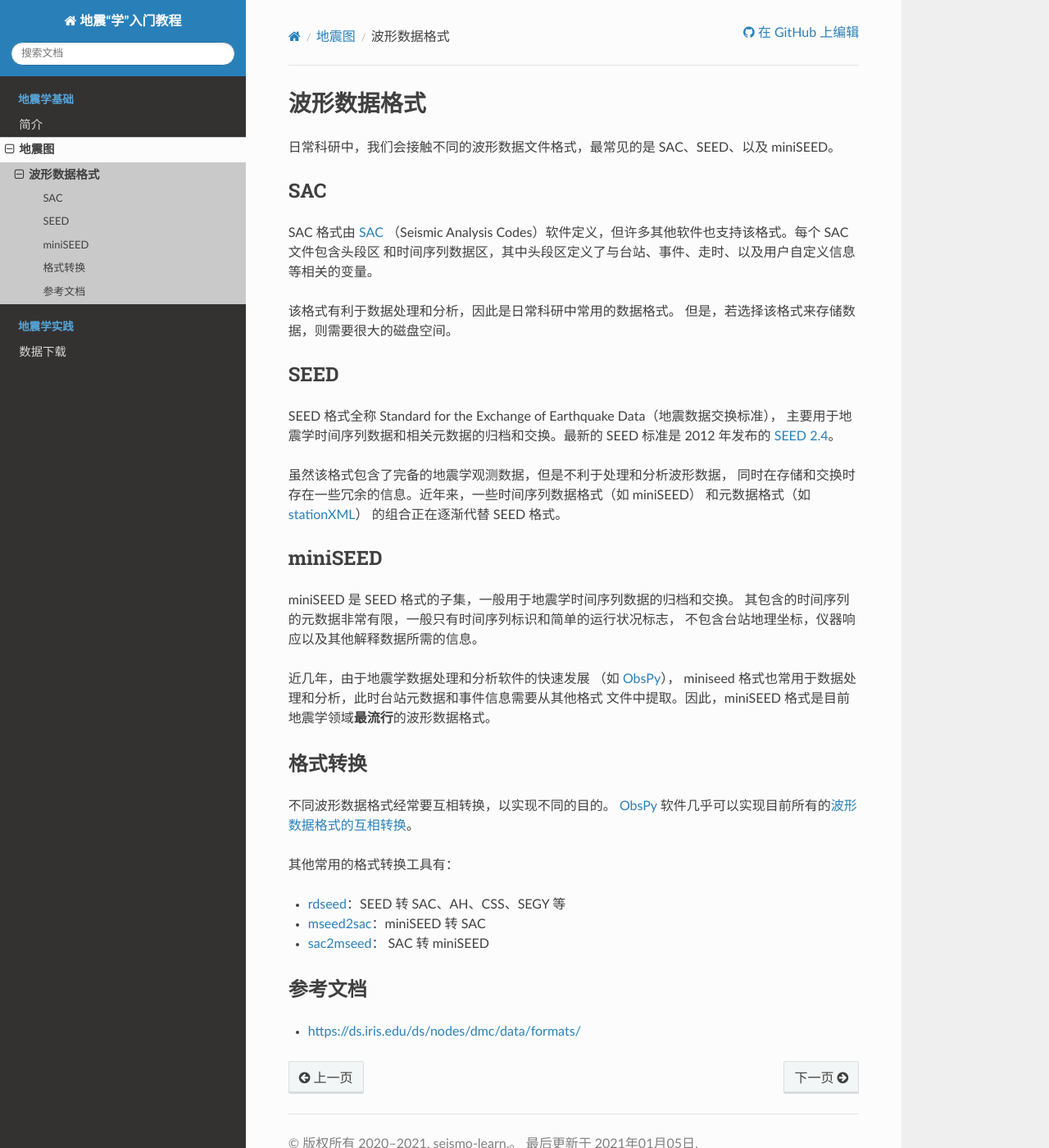
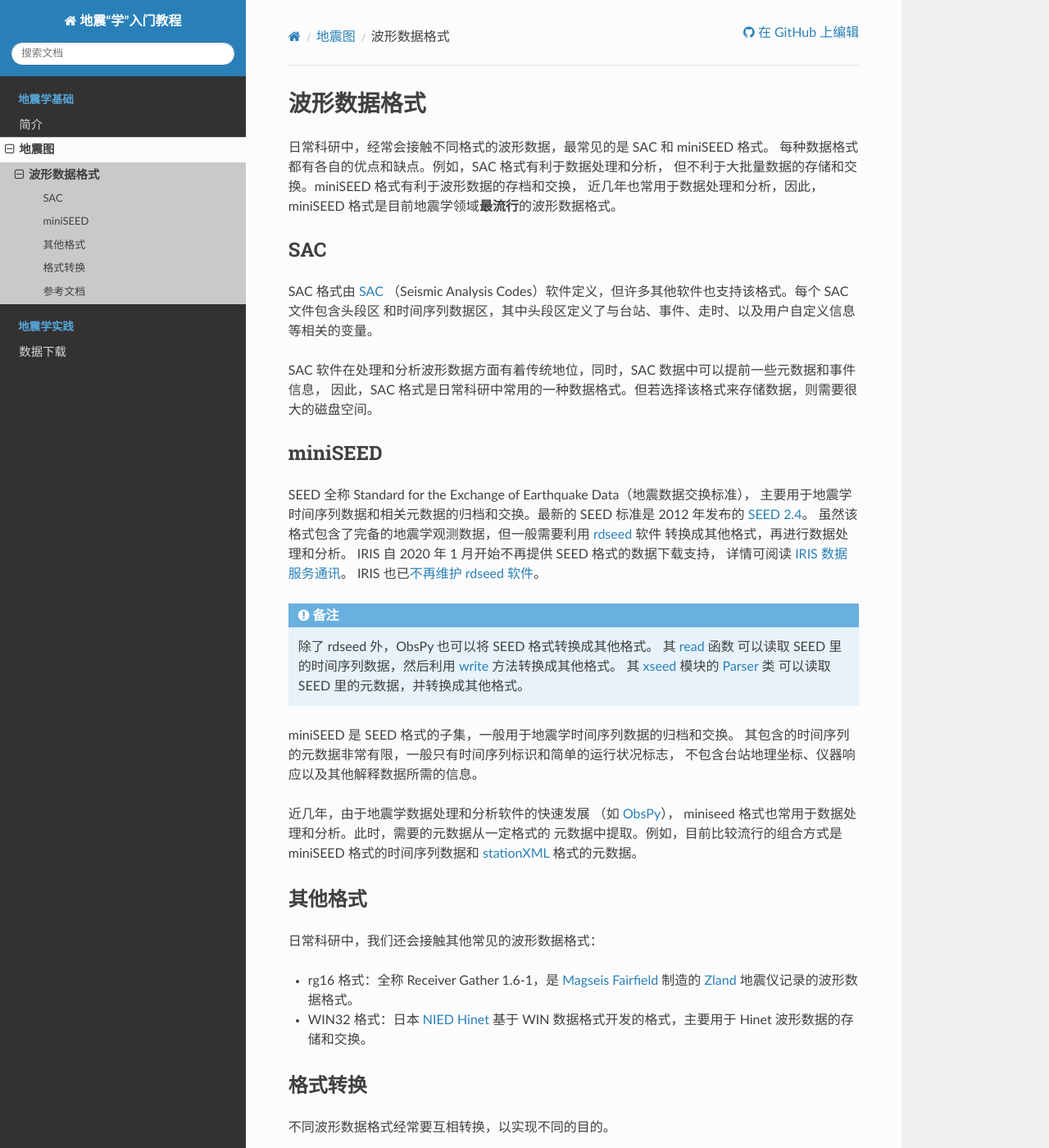
Before and after one commit to seismo-learn/seismology101, a Sphinx documentation site: the page built from source/seismogram/data-format.rst, in a window 1280 px wide and 1400 px high. Shown: the whole window at 82% size. Built offline with Sphinx 7.4.7 and the Read the Docs theme 2.0.0, drawn with Linux system fonts in a browser that asks for light colours; some of the changed text lies outside the part shown.

Commit message:
Add other formats

```diff
--- a/source/seismogram/data-format.rst
+++ b/source/seismogram/data-format.rst
@@ -1,7 +1,10 @@
 波形数据格式
 ============
 
-日常科研中，我们会接触不同的波形数据文件格式，最常见的是 SAC、SEED、以及 miniSEED。
+日常科研中，经常会接触不同格式的波形数据，最常见的是 SAC 和 miniSEED 格式。
+每种数据格式都有各自的优点和缺点。例如，SAC 格式有利于数据处理和分析，
+但不利于大批量数据的存储和交换。miniSEED 格式有利于波形数据的存档和交换，
+近几年也常用于数据处理和分析，因此，miniSEED 格式是目前地震学领域\ **最流行**\ 的波形数据格式。
 
 SAC
 ---
@@ -10,46 +13,67 @@ SAC 格式由 `SAC <https://ds.iris.edu/ds/nodes/dmc/software/downloads/SAC/>`__
 （Seismic Analysis Codes）软件定义，但许多其他软件也支持该格式。每个 SAC 文件包含头段区
 和时间序列数据区，其中头段区定义了与台站、事件、走时、以及用户自定义信息等相关的变量。
 
-该格式有利于数据处理和分析，因此是日常科研中常用的数据格式。
-但是，若选择该格式来存储数据，则需要很大的磁盘空间。
-
-SEED
-----
-
-SEED 格式全称 Standard for the Exchange of Earthquake Data（地震数据交换标准），
-主要用于地震学时间序列数据和相关元数据的归档和交换。最新的 SEED 标准是 2012 年发布的
-`SEED 2.4 <http://www.fdsn.org/pdf/SEEDManual_V2.4.pdf>`__。
-
-虽然该格式包含了完备的地震学观测数据，但是不利于处理和分析波形数据，
-同时在存储和交换时存在一些冗余的信息。近年来，一些时间序列数据格式（如 miniSEED）
-和元数据格式（如 `stationXML <https://www.fdsn.org/xml/station/>`__）
-的组合正在逐渐代替 SEED 格式。
+SAC 软件在处理和分析波形数据方面有着传统地位，同时，SAC 数据中可以提前一些元数据和事件信息，
+因此，SAC 格式是日常科研中常用的一种数据格式。但若选择该格式来存储数据，则需要很大的磁盘空间。
 
 miniSEED
 --------
 
+SEED 全称 Standard for the Exchange of Earthquake Data（地震数据交换标准），
+主要用于地震学时间序列数据和相关元数据的归档和交换。最新的 SEED 标准是 2012 年发布的
+`SEED 2.4 <http://www.fdsn.org/pdf/SEEDManual_V2.4.pdf>`__。
+虽然该格式包含了完备的地震学观测数据，但一般需要利用
+`rdseed <https://github.com/iris-edu-legacy/rdseed>`__ 软件
+转换成其他格式，再进行数据处理和分析。
+IRIS 自 2020 年 1 月开始不再提供 SEED 格式的数据下载支持，
+详情可阅读 `IRIS 数据服务通讯 <http://www.iris.washington.edu/ds/newsletter/vol21/no1/509/retirement-of-full-seed-data-volumes-from-iris-dmc/>`__。
+IRIS 也已\ `不再维护 rdseed 软件 <https://ds.iris.edu/ds/nodes/dmc/manuals/rdseed/>`__。
+
+.. note::
+
+   除了 rdseed 外，ObsPy 也可以将 SEED 格式转换成其他格式。
+   其 `read <https://docs.obspy.org/packages/autogen/obspy.core.stream.read.html>`__ 函数
+   可以读取 SEED 里的时间序列数据，然后利用 `write <https://docs.obspy.org/packages/autogen/obspy.core.stream.Stream.write.html>`__
+   方法转换成其他格式。
+   其 `xseed <https://docs.obspy.org/master/packages/obspy.io.xseed.html>`__ 模块的
+   `Parser <https://docs.obspy.org/master/packages/autogen/obspy.io.xseed.parser.Parser.html>`__ 类
+   可以读取 SEED 里的元数据，并转换成其他格式。
+
+
+
 miniSEED 是 SEED 格式的子集，一般用于地震学时间序列数据的归档和交换。
 其包含的时间序列的元数据非常有限，一般只有时间序列标识和简单的运行状况标志，
-不包含台站地理坐标，仪器响应以及其他解释数据所需的信息。
-
+不包含台站地理坐标、仪器响应以及其他解释数据所需的信息。
 
 近几年，由于地震学数据处理和分析软件的快速发展
 （如 `ObsPy <https://github.com/obspy/obspy/wiki>`__），
-miniseed 格式也常用于数据处理和分析，此时台站元数据和事件信息需要从其他格式
-文件中提取。因此，miniSEED 格式是目前地震学领域\ **最流行**\ 的波形数据格式。
+miniseed 格式也常用于数据处理和分析。此时，需要的元数据从一定格式的
+元数据中提取。例如，目前比较流行的组合方式是 miniSEED 格式的时间序列数据和
+`stationXML <https://www.fdsn.org/xml/station/>`__ 格式的元数据。
+
+其他格式
+--------
+
+日常科研中，我们还会接触其他常见的波形数据格式：
+
+- rg16 格式：全称 Receiver Gather 1.6-1，是 `Magseis Fairfield <https://magseisfairfield.com/>`__
+  制造的 `Zland <https://fairfieldgeo.com/media/pdfs/FG-ZLand-Brochure-ENGLISH.pdf>`__
+  地震仪记录的波形数据格式。
+- WIN32 格式：日本 `NIED Hinet <https://www.hinet.bosai.go.jp/>`__
+  基于 WIN 数据格式开发的格式，主要用于 Hinet 波形数据的存储和交换。
 
 格式转换
 --------
 
 不同波形数据格式经常要互相转换，以实现不同的目的。
-`ObsPy <https://github.com/obspy/obspy/wiki>`__ 软件几乎可以实现目前所有的\
-`波形数据格式的互相转换 <https://docs.obspy.org/master/packages/index.html>`__。
 
-其他常用的格式转换工具有：
-
-- `rdseed <https://github.com/iris-edu-legacy/rdseed>`__：SEED 转 SAC、AH、CSS、SEGY 等
-- `mseed2sac <https://github.com/iris-edu/mseed2sac>`__：miniSEED 转 SAC
-- `sac2mseed <https://seiscode.iris.washington.edu/projects/sac2mseed>`__： SAC 转 miniSEED
+- `ObsPy <https://github.com/obspy/obspy/wiki>`__ 软件提供的\
+  `波形数据读写模块 <https://docs.obspy.org/master/packages/index.html>`__\
+  几乎可以实现目前所有波形数据格式的互相转换。
+- `mseed2sac <https://github.com/iris-edu/mseed2sac>`__ 软件可以
+  将 miniSEED 格式转成 SAC 格式。
+- `WIN32 Tools <https://hinetwww11.bosai.go.jp/auth/manual/?LANG=en#WIN32TOOLS>`__
+  中的 ``win2sac_32`` 可以将 WIN32 格式转成 SAC 格式。
 
 参考文档
 --------
```
